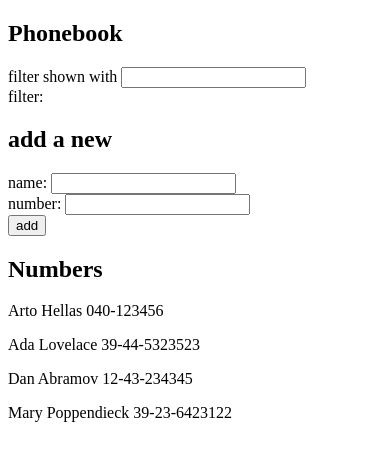
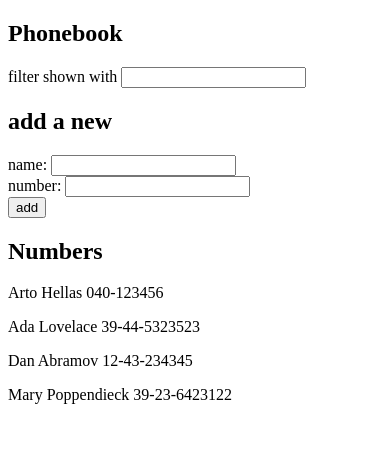
Before and after one commit to helenkwok/Full-Stack-Open, a React (Create React App) app in the folder part2/phonebook/: page / in a window 390 px wide. Shown: the top 460 px of the page. Built offline with nearby package versions, Linux system fonts and the light colour scheme.

Commit message:
2.10: The Phonebook Step5

```diff
--- a/part2/phonebook/src/App.js
+++ b/part2/phonebook/src/App.js
@@ -1,4 +1,7 @@
 import { useState } from 'react'
+import Filter from './components/Filter'
+import PersonForm from './components/PersonForm'
+import Persons from './components/Persons'
 
 const App = () => {
   const [persons, setPersons] = useState([
@@ -7,68 +10,31 @@
     { name: 'Dan Abramov', number: '12-43-234345', id: 3 },
     { name: 'Mary Poppendieck', number: '39-23-6423122', id: 4 }
   ])
-  const [newName, setNewName] = useState('')
-  const [newNumber, setNewNumber] = useState('')
+
   const [filter, setFilter] = useState('')
-
-  const addName = (event) => {
-    event.preventDefault()
-    if (persons.filter(person => person.name === newName).length === 0) {
-      setPersons(prevPersons => [...prevPersons, { name: newName, number: newNumber }])
-      setNewName('')
-      setNewNumber('')
-    } else {
-      alert(`${newName} is already added to phonebook`)
-    }
-  }
-
-  const handleNameChange = (event) => {
-    setNewName(event.target.value)
-  }
-  const handleNumberChange = (event) => {
-    setNewNumber(event.target.value)
-  }
-  const handleFilterChange = (event) => {
-    setFilter(event.target.value)
-  }
 
   return (
     <div>
       <h2>Phonebook</h2>
-      <div>
-        {`filter shown with `}
-        <input
-          value={filter}
-          onChange={handleFilterChange}
-        />
-        <div>filter: {filter}</div>
-      </div>
+
+      <Filter
+        filter={filter}
+        setFilter={setFilter}
+      />
+
       <h2>add a new</h2>
-      <form onSubmit={addName}>
-        <div>
-          {`name: `}
-          <input
-            value={newName}
-            onChange={handleNameChange}
-          />
-        </div>
-        <div>
-          {`number: `}
-          <input
-            value={newNumber}
-            onChange={handleNumberChange}
-          />
-        </div>
-        <div>
-          <button type="submit">add</button>
-        </div>
-      </form>
+
+      <PersonForm
+        persons={persons}
+        setPersons={setPersons}
+      />
+
       <h2>Numbers</h2>
-      {persons.filter(person => person.name.toLowerCase().includes(filter.toLowerCase(), 0)).map(person =>
-        <p key={person.name}>
-          {person.name} {person.number}
-        </p>
-      )}
+
+      <Persons
+        persons={persons}
+        filter={filter}
+      />
     </div>
   )
 }
--- /dev/null
+++ b/part2/phonebook/src/components/Filter.js
@@ -0,0 +1,16 @@
+const Filter = ({filter, setFilter}) => {
+  const handleFilterChange = (event) => {
+    setFilter(event.target.value)
+  }
+  return (
+    <div>
+      {`filter shown with `}
+      <input
+        value={filter}
+        onChange={handleFilterChange}
+      />
+    </div>
+  )
+}
+
+export default Filter
--- /dev/null
+++ b/part2/phonebook/src/components/PersonForm.js
@@ -0,0 +1,50 @@
+import { useState } from 'react'
+
+const PersonForm = (
+  {persons, setPersons}
+  ) => {
+  const [newName, setNewName] = useState('')
+  const [newNumber, setNewNumber] = useState('')
+  const addName = (event) => {
+    event.preventDefault()
+    if (persons.filter(person => person.name === newName).length === 0) {
+      setPersons(prevPersons => [...prevPersons, { name: newName, number: newNumber }])
+      setNewName('')
+      setNewNumber('')
+    } else {
+      alert(`${newName} is already added to phonebook`)
+      setNewName('')
+      setNewNumber('')
+    }
+  }
+
+  const handleNameChange = (event) => {
+    setNewName(event.target.value)
+  }
+  const handleNumberChange = (event) => {
+    setNewNumber(event.target.value)
+  }
+  return (
+    <form onSubmit={addName}>
+        <div>
+          {`name: `}
+          <input
+            value={newName}
+            onChange={handleNameChange}
+          />
+        </div>
+        <div>
+          {`number: `}
+          <input
+            value={newNumber}
+            onChange={handleNumberChange}
+          />
+        </div>
+        <div>
+          <button type="submit">add</button>
+        </div>
+      </form>
+  )
+}
+
+export default PersonForm
--- /dev/null
+++ b/part2/phonebook/src/components/Persons.js
@@ -0,0 +1,18 @@
+const Persons = ({persons, filter}) => {
+  return (
+    <>
+      {
+        persons.filter(person =>
+          person.name.toLowerCase()
+          .includes(filter.toLowerCase(), 0)
+        ).map(person =>
+          <p key={person.name}>
+            {person.name} {person.number}
+          </p>
+        )
+      }
+    </>
+  )
+}
+
+export default Persons
```
